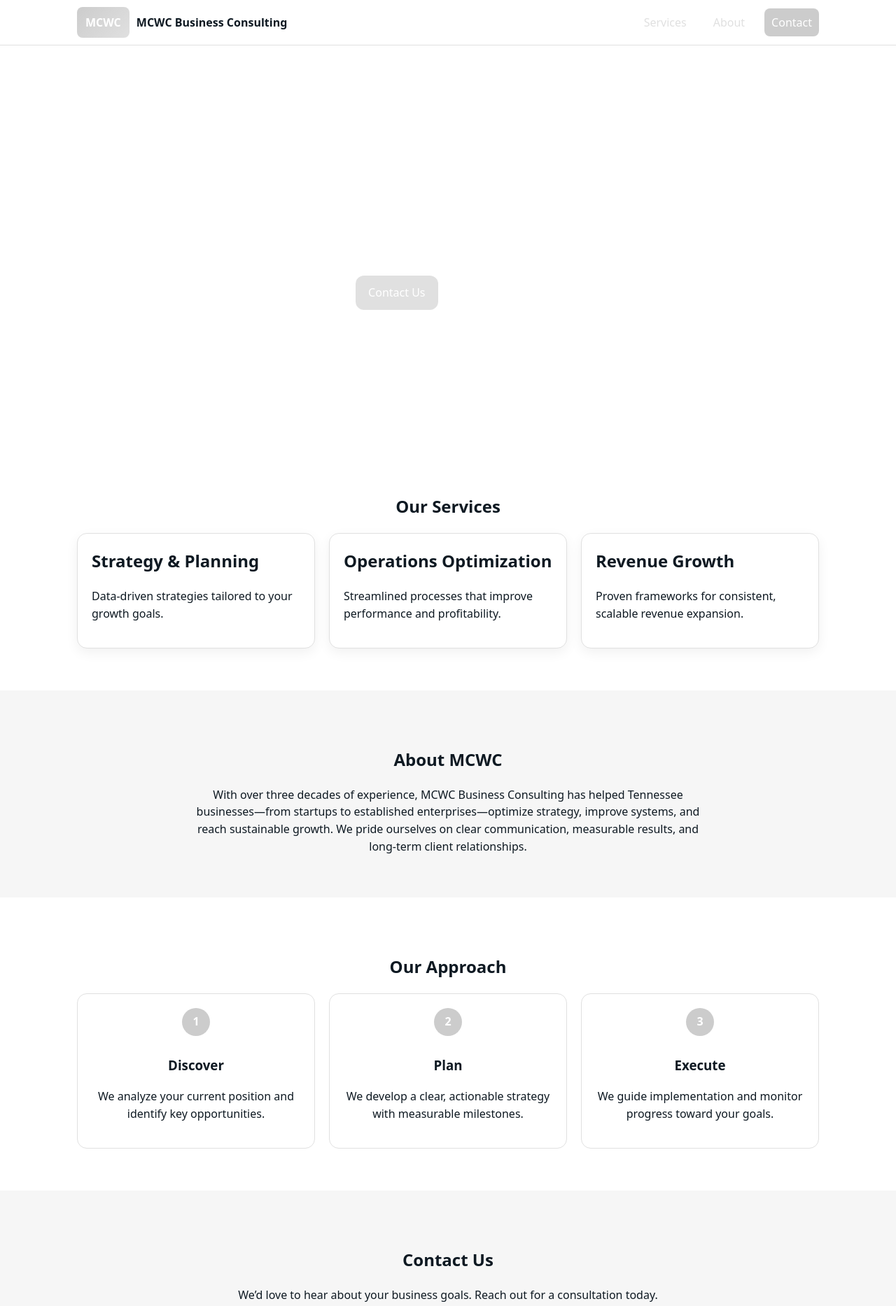
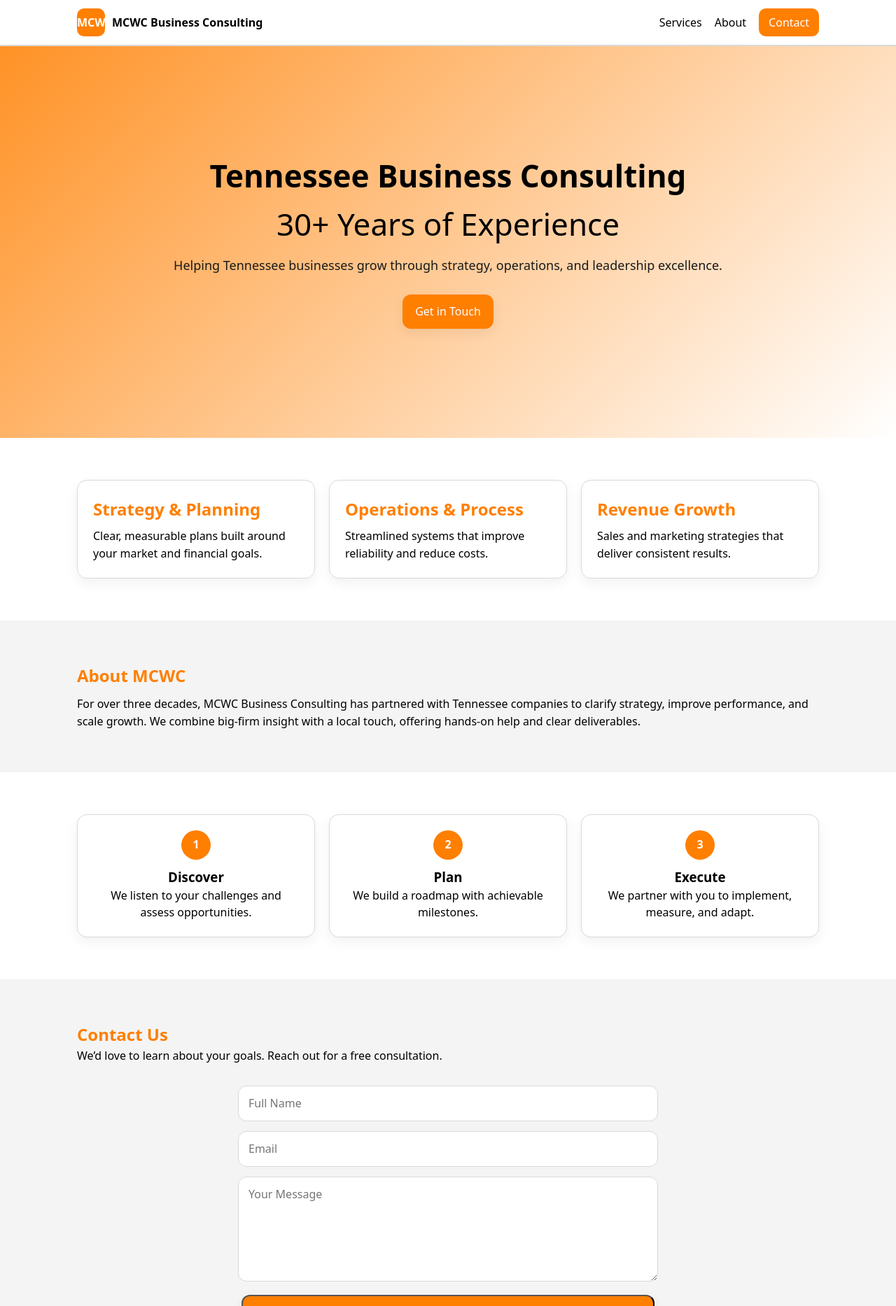
Before and after one commit to chad859collins/MCWC-4, a plain HTML site: page index.html in a window 1280 px wide. Shown: the top 1867 px of the page at 70% size. Drawn offline with Linux system fonts and the light colour scheme.

Commit message:
Update index.html

```diff
--- a/index.html
+++ b/index.html
@@ -1,62 +1,68 @@
 <!doctype html>
 <html lang="en">
 <head>
-  <meta charset="utf-8" />
-  <meta name="viewport" content="width=device-width, initial-scale=1" />
-  <title>MCWC Business Consulting | Tennessee Business Consultants</title>
-  <meta name="description" content="MCWC Business Consulting—Tennessee business consulting with 30+ years of experience. Strategy, operations, and growth for small and mid-market companies." />
+<meta charset="utf-8">
+<meta name="viewport" content="width=device-width, initial-scale=1">
+<title>MCWC Business Consulting | Tennessee Business Consulting</title>
+<meta name="description" content="MCWC Business Consulting — Tennessee-based business consulting with over 30 years of experience helping companies grow through strategy, operations, and leadership.">
 <style>
 :root{
-      --bg:#ffffff; --ink:#0e1922; --muted:#5a6b78; --brand:#cccccc; --brand-2:#e0e0e0;
-      --card:#f6f6f6; --line:#e0e0e0; --radius:14px; --shadow:0 6px 18px rgba(0,0,0,.06);
+  --bg:#ffffff;
+  --ink:#000000;
+  --muted:#4f4f4f;
+  --brand:#ff7f00; /* Tennessee orange */
+  --gray:#d9d9d9;
+  --light-gray:#f4f4f4;
+  --radius:14px;
+  --shadow:0 6px 18px rgba(0,0,0,.06);
 }
-    *{box-sizing:border-box}
-    html,body{margin:0;background:var(--bg);color:var(--ink);font:16px/1.55 ui-sans-serif,system-ui,-apple-system,Segoe UI,Roboto,Helvetica,Arial}
-    img{max-width:100%;height:auto}
-    a{color:var(--brand-2);text-decoration:none}
+*{box-sizing:border-box;margin:0;padding:0}
+body{font:16px/1.55 system-ui,-apple-system,Segoe UI,Roboto,Helvetica,Arial;background:var(--bg);color:var(--ink)}
+a{color:var(--ink);text-decoration:none}
 a:hover{text-decoration:underline}
 .container{max-width:1100px;margin:auto;padding:0 20px}
-    .site-header{background:#fff;border-bottom:1px solid var(--line);position:sticky;top:0;z-index:10}
-    .site-header .container{display:flex;justify-content:space-between;align-items:center;min-height:64px}
-    .brand{display:flex;align-items:center;gap:10px;font-weight:700;color:var(--ink)}
-    .brand-mark{background:linear-gradient(135deg,var(--brand),var(--brand-2));color:#fff;padding:10px 12px;border-radius:8px;font-weight:800}
-    .nav{display:flex;gap:18px}
-    .nav a{padding:8px 10px;border-radius:8px}
-    .nav .cta{background:var(--brand);color:#fff}
-    /* Hero with warm Tennessee gradient overlay & slightly faded image */
+header{position:sticky;top:0;background:#fff;border-bottom:2px solid var(--gray);z-index:5}
+header .container{display:flex;justify-content:space-between;align-items:center;min-height:64px}
+.brand{display:flex;align-items:center;gap:10px;font-weight:700}
+.brand-mark{background:var(--brand);width:40px;height:40px;border-radius:10px;display:grid;place-items:center;color:#fff;font-weight:800}
+.nav{display:flex;gap:18px;align-items:center}
+.nav .cta{background:var(--brand);padding:8px 14px;border-radius:10px;color:#fff}
 .hero{
-      min-height:70vh;display:grid;place-items:center;text-align:center;color:#fff;
+  display:grid;place-items:center;min-height:70vh;
   background:
-        180deg,rgba(204,204,204,.75),rgba(224,224,224,.75)),
+    linear-gradient(135deg, rgba(255,127,0,0.85), rgba(255,255,255,0.95)),
     url('hero.jpg') center/cover no-repeat;
+  text-align:center;color:#000;
 }
-    .hero h1{font-size:clamp(28px,3.5vw,44px);margin:0 0 10px}
-    .hero p{max-width:650px;margin:0 auto 20px}
-    .btn{display:inline-block;padding:12px 18px;border-radius:12px;background:var(--brand-2);color:#fff;border:none;margin:5px}
-    .btn.ghost{background:transparent;border:1px solid #fff}
+.hero-inner{padding:70px 20px}
+.hero h1{font-size:clamp(28px,3.5vw,44px);margin-bottom:12px}
+.hero span{color:#000;font-weight:400}
+.hero p{margin-bottom:22px;font-size:18px;color:#1a1a1a}
+.btn{
+  display:inline-block;background:var(--brand);color:#fff;padding:12px 18px;
+  border-radius:12px;box-shadow:var(--shadow);margin:5px;transition:.2s;
+}
+.btn:hover{opacity:.9;transform:scale(1.02)}
 .section{padding:60px 0}
-    .grid-3{display:grid;grid-template-columns:repeat(auto-fit,minmax(280px,1fr));gap:20px}
-    .card{background:#fff;border:1px solid var(--line);border-radius:var(--radius);padding:20px;box-shadow:var(--shadow)}
-    .card h2{margin-top:0}
-    .alt{background:var(--card)}
-    .step{text-align:center;padding:20px;border:1px solid var(--line);border-radius:var(--radius);background:#fff}
-    .step-num{display:inline-grid;place-items:center;width:40px;height:40px;border-radius:50%;background:var(--brand);color:#fff;margin-bottom:8px;font-weight:bold}
-    .cta-strip{background:linear-gradient(90deg,var(--brand),var(--brand-2));color:#fff;text-align:center;padding:40px 20px}
-    .form{display:grid;gap:15px;max-width:600px;margin:0 auto}
-    label{display:grid;gap:6px}
-    input,textarea{padding:12px;border:1px solid var(--line);border-radius:10px;font:inherit}
-    input:focus,textarea:focus{outline:2px solid #cfe8ff;border-color:var(--brand-2)}
-    .site-footer{border-top:1px solid var(--line);text-align:center;padding:20px 0;color:var(--muted)}
+.grid-3{display:grid;grid-template-columns:repeat(3,1fr);gap:20px}
+@media(max-width:900px){.grid-3{grid-template-columns:1fr}}
+.card{background:#fff;border:1px solid var(--gray);border-radius:var(--radius);padding:22px;box-shadow:var(--shadow)}
+.card h2{margin-bottom:8px;color:var(--brand)}
+.alt{background:var(--light-gray)}
+.step{background:#fff;border:1px solid var(--gray);border-radius:var(--radius);padding:22px;text-align:center;box-shadow:var(--shadow)}
+.step-num{display:inline-grid;place-items:center;width:42px;height:42px;border-radius:50%;background:var(--brand);color:#fff;margin-bottom:10px;font-weight:bold}
+footer{border-top:2px solid var(--gray);padding:24px 0;text-align:center;font-size:15px;color:var(--muted)}
+form{display:grid;gap:14px;max-width:600px;margin:30px auto}
+input,textarea{width:100%;padding:12px 14px;border:1px solid var(--gray);border-radius:12px;font:inherit}
+input:focus,textarea:focus{outline:2px solid var(--brand);border-color:var(--brand)}
+address{text-align:center;margin-top:20px;font-style:normal;color:var(--muted)}
 </style>
 </head>
 <body>
 
-<header class="site-header">
+<header>
   <div class="container">
-    <a class="brand" href="#">
-      <span class="brand-mark">MCWC</span>
-      <span>MCWC Business Consulting</span>
-    </a>
+    <a class="brand" href="#"><span class="brand-mark">MCWC</span>MCWC Business Consulting</a>
     <nav class="nav">
       <a href="#services">Services</a>
       <a href="#about">About</a>
@@ -65,86 +71,71 @@
   </div>
 </header>
 
-<main>
-
-  <section class="hero" role="banner" aria-label="Handshake hero image with warm orange gradient overlay">
-    <div class="container">
-      <h1>Tennessee Business Consulting</h1>
-      <p>Helping businesses across Tennessee succeed with over 30 years of strategic, operational, and financial consulting experience.</p>
-      <a href="#contact" class="btn">Contact Us</a>
-      <a href="#services" class="btn ghost">Our Services</a>
+<section class="hero">
+  <div class="hero-inner">
+    <h1>Tennessee Business Consulting<br><span>30+ Years of Experience</span></h1>
+    <p>Helping Tennessee businesses grow through strategy, operations, and leadership excellence.</p>
+    <a href="#contact" class="btn">Get in Touch</a>
   </div>
 </section>
 
 <section id="services" class="section">
-    <div class="container">
-      <h2 style="text-align:center;">Our Services</h2>
-      <div class="grid-3">
+  <div class="container grid-3">
     <div class="card">
-          <h2>Strategy &amp; Planning</h2>
-          <p>Data-driven strategies tailored to your growth goals.</p>
+      <h2>Strategy & Planning</h2>
+      <p>Clear, measurable plans built around your market and financial goals.</p>
     </div>
     <div class="card">
-          <h2>Operations Optimization</h2>
-          <p>Streamlined processes that improve performance and profitability.</p>
+      <h2>Operations & Process</h2>
+      <p>Streamlined systems that improve reliability and reduce costs.</p>
     </div>
     <div class="card">
       <h2>Revenue Growth</h2>
-          <p>Proven frameworks for consistent, scalable revenue expansion.</p>
-        </div>
+      <p>Sales and marketing strategies that deliver consistent results.</p>
     </div>
   </div>
 </section>
 
 <section id="about" class="section alt">
   <div class="container">
-      <h2 style="text-align:center;">About MCWC</h2>
-      <p style="max-width:750px;margin:auto;text-align:center;">
-        With over three decades of experience, MCWC Business Consulting has helped Tennessee businesses—from startups to established enterprises—optimize strategy, improve systems, and reach sustainable growth. We pride ourselves on clear communication, measurable results, and long-term client relationships.
-      </p>
+    <h2 style="color:var(--brand);margin-bottom:10px;">About MCWC</h2>
+    <p>For over three decades, MCWC Business Consulting has partnered with Tennessee companies to clarify strategy, improve performance, and scale growth. We combine big-firm insight with a local touch, offering hands-on help and clear deliverables.</p>
   </div>
 </section>
 
 <section id="approach" class="section">
-    <div class="container">
-      <h2 style="text-align:center;">Our Approach</h2>
-      <div class="grid-3">
-        <div class="step"><div class="step-num">1</div><h3>Discover</h3><p>We analyze your current position and identify key opportunities.</p></div>
-        <div class="step"><div class="step-num">2</div><h3>Plan</h3><p>We develop a clear, actionable strategy with measurable milestones.</p></div>
-        <div class="step"><div class="step-num">3</div><h3>Execute</h3><p>We guide implementation and monitor progress toward your goals.</p></div>
-      </div>
+  <div class="container grid-3">
+    <div class="step"><span class="step-num">1</span><h3>Discover</h3><p>We listen to your challenges and assess opportunities.</p></div>
+    <div class="step"><span class="step-num">2</span><h3>Plan</h3><p>We build a roadmap with achievable milestones.</p></div>
+    <div class="step"><span class="step-num">3</span><h3>Execute</h3><p>We partner with you to implement, measure, and adapt.</p></div>
   </div>
 </section>
 
 <section id="contact" class="section alt">
   <div class="container">
-      <h2 style="text-align:center;">Contact Us</h2>
-      <p style="text-align:center;">We’d love to hear about your business goals. Reach out for a consultation today.</p>
-      <!-- mailto keeps this GitHub Pages compatible -->
-      <form class="form" action="mailto:info@mcwcconsulting.com" method="post" enctype="text/plain">
-        <label>Full Name <input type="text" name="name" required></label>
-        <label>Email <input type="email" name="email" required></label>
-        <label>Phone <input type="tel" name="phone"></label>
-        <label>Message <textarea name="message" rows="5" required></textarea></label>
+    <h2 style="color:var(--brand);">Contact Us</h2>
+    <p>We’d love to learn about your goals. Reach out for a free consultation.</p>
+    <form action="mailto:info@mcwcconsulting.com" method="post" enctype="text/plain">
+      <input type="text" name="name" placeholder="Full Name" required>
+      <input type="email" name="email" placeholder="Email" required>
+      <textarea name="message" rows="5" placeholder="Your Message" required></textarea>
       <button class="btn" type="submit">Send Message</button>
     </form>
-      <p style="text-align:center;margin-top:15px;">or email us directly at <a href="mailto:info@mcwcconsulting.com">info@mcwcconsulting.com</a></p>
+    <address>
+      MCWC Business Consulting<br>
+      Tennessee, USA<br>
+      <a href="mailto:info@mcwcconsulting.com">info@mcwcconsulting.com</a>
+    </address>
   </div>
 </section>
 
-  <section class="cta-strip">
-    <h2>Ready to grow your business?</h2>
-    <a href="#contact" class="btn">Let's Talk</a>
-  </section>
-
-</main>
-
-<footer class="site-footer">
-  © <span id="y"></span> MCWC Business Consulting • Tennessee, USA
+<footer>
+  © <span id="year"></span> MCWC Business Consulting — Tennessee, USA
 </footer>
 
 <script>
-  document.getElementById('y').textContent = new Date().getFullYear();
+document.getElementById('year').textContent = new Date().getFullYear();
 </script>
+
 </body>
 </html>
```
Lines whose indentation alone changed are shown as unchanged.
